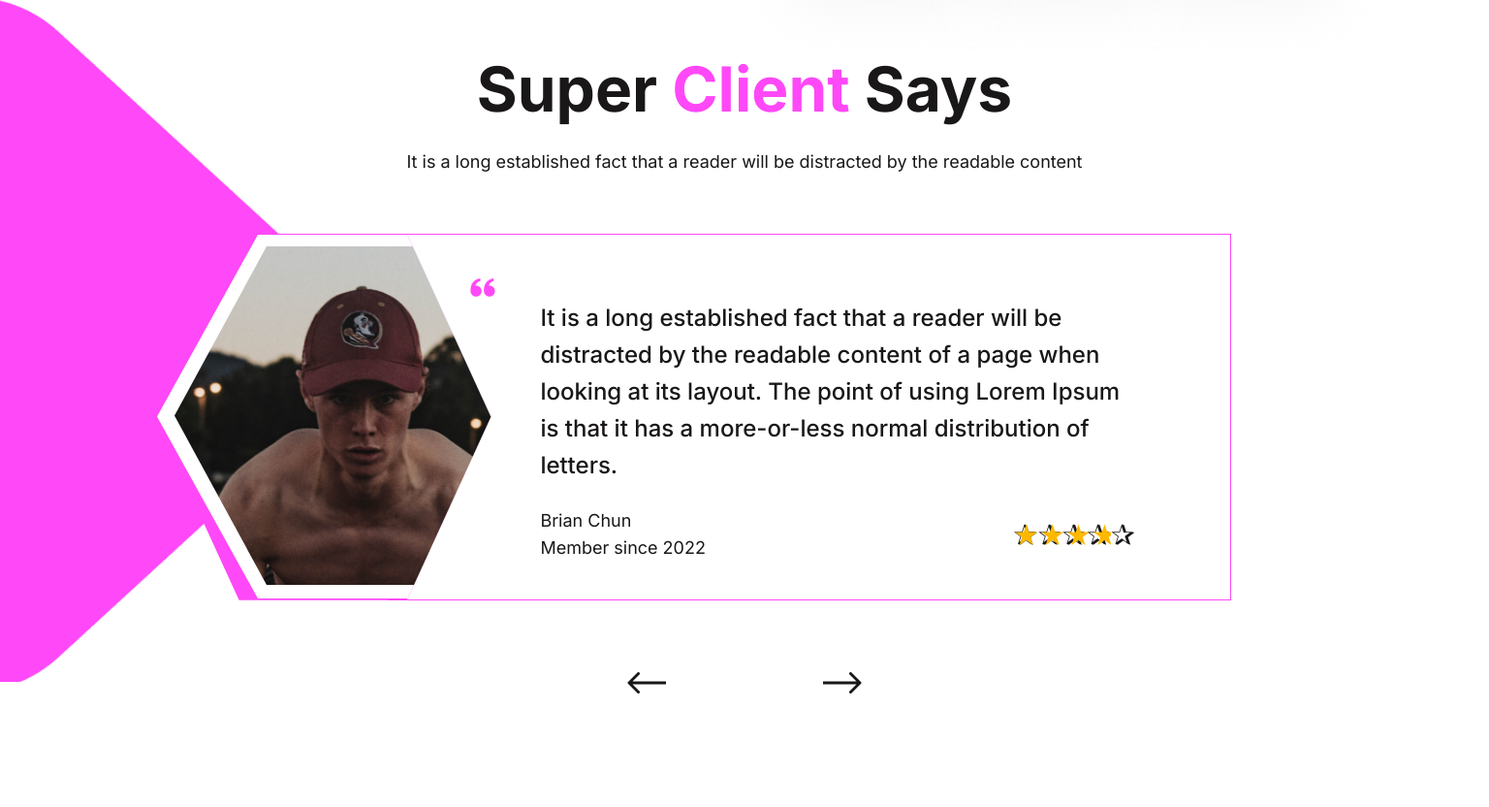
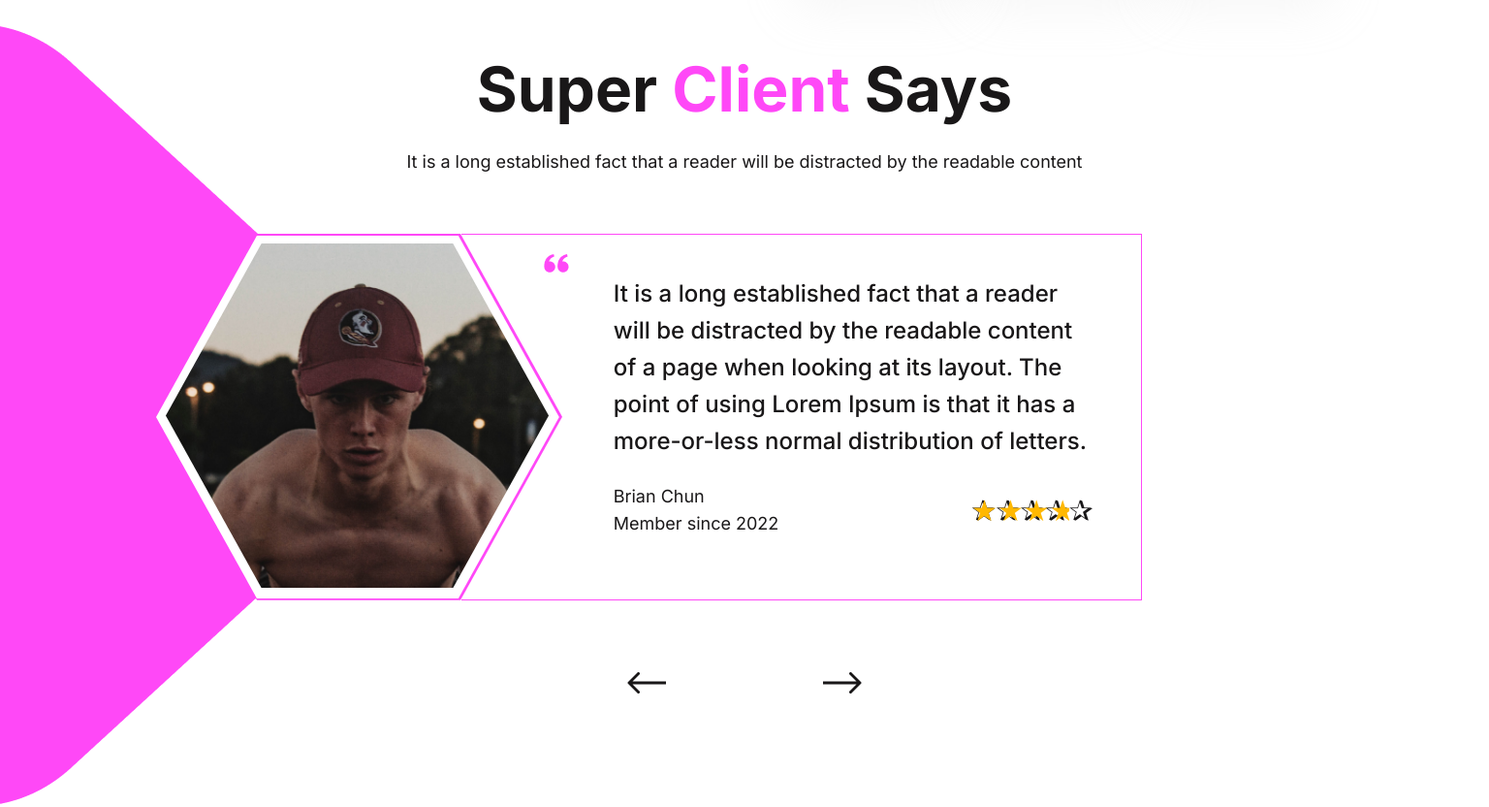
Before and after one commit to OlSerkes/GymFitness, a plain HTML site: page index.html in a window 1536 px wide. Shown: the part 3789-4621 px from the top of the page at 97% size. Before the commit the page ends 4514 px from the top, so only its background shows below. Drawn offline with Linux system fonts and the light colour scheme.

Commit message:
Added media for 1740px for client__block

```diff
--- a/scss/style.scss
+++ b/scss/style.scss
@@ -2039,22 +2039,27 @@
         display: none;
     }
         .client {
+            &__block {
+                &::before {
+                    width: 439px;
+                    height: 808px;
+                    top: -1.5em;
+                }
+            }
             &__slide-box {
                 min-width: 100%;
             }
 
             &__slide-img {
-                top: 1px;
-                left: 2px;
-                width: 416px;
-                height: 375px;
+                top: 2px;
+                left: 1px;
+                width: 99%;
+                height: 99%;
             }
 
             &__slide-inner {
-                border-left: 0;
-                width: 841px;
-                left: -106px;
-                padding: 43px 58px 37px 117px;
+                left: -5.79em;
+                padding: 1em 0.5em 0.5em 6.5em;
             }
 
             &___slide-info {
@@ -2063,7 +2068,6 @@
 
             &__slide-text {
                 @include fonts(24px, 500, 38px);
-
                 &::before {
                     top: -30px;
                 }
@@ -2084,10 +2088,10 @@
                     height: 377.72px;
 
                     img {
-                        top: 12px;
-                        left: 18px;
-                        width: 380px;
-                        height: 349px;
+                        top: 8px;
+                        left: 10px;
+                        width: 95%;
+                        height: 95%;
                     }
                 }
 }
@@ -2104,6 +2108,16 @@
             max-width: calc(100% - 90px - 2em);
             margin-left: 20px;
             text-align: left;
+        }
+    }
+    .client {
+        &__slide-inner {
+            padding: 3em 1.5em 1.5em 6.5em;
+            width: 39.94em;
+        }
+        &__slide-user-items {
+            flex-direction: column;
+            align-items: start;
         }
     }
 }
@@ -2195,6 +2209,17 @@
             padding: 1.8em;
         }
     }
+    .client {
+        &__slide-inner {
+            padding: 3em 3.5em 2em 6.5em;
+            width: 46em;
+        }
+        &__slide-text {
+            &::before {
+                left: 0;
+            }
+        }
+    }
 }
 @media (min-width: 1780px) {
     .main {
```
Also changed, not shown: css/style.css.
